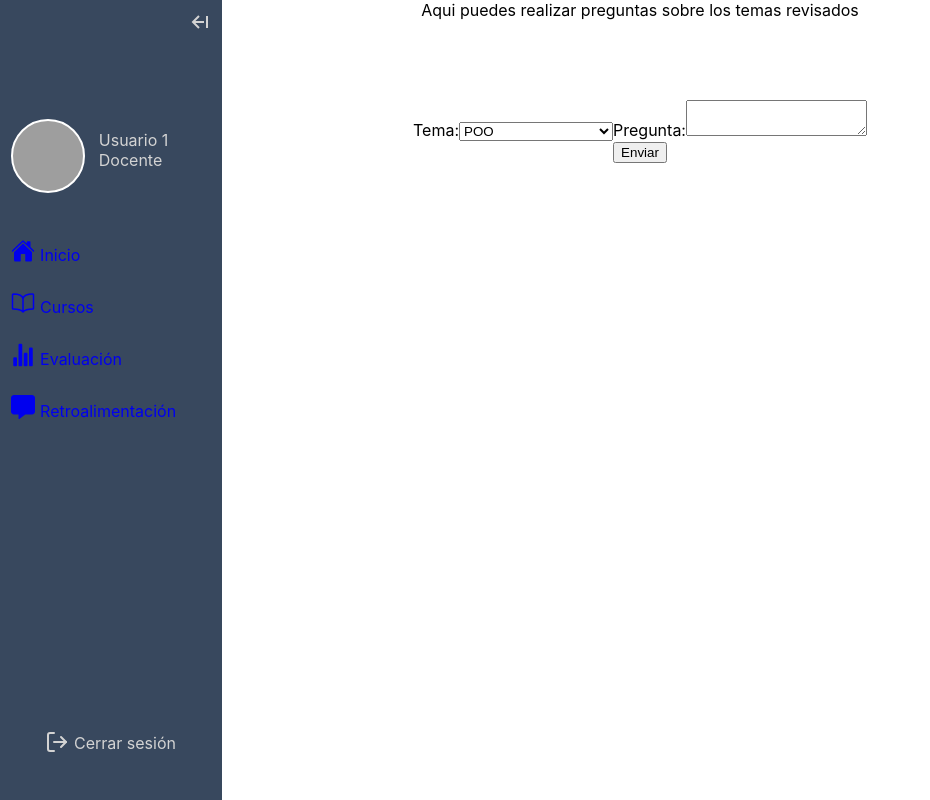
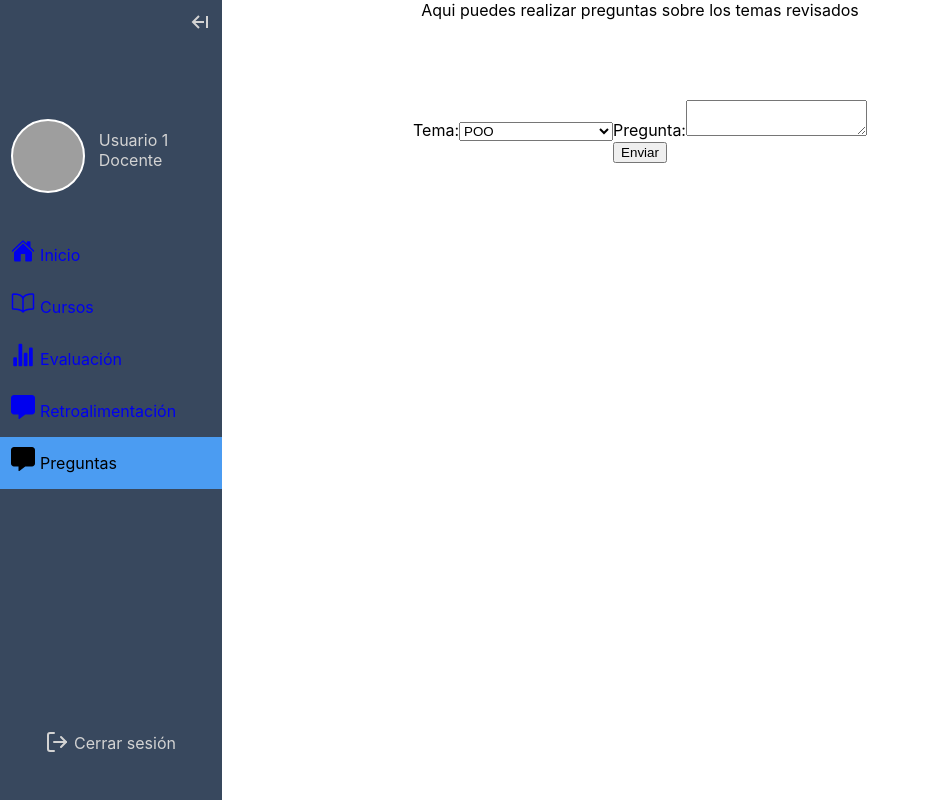
Before and after one commit to Aalzate95/Iot-cloud-front, a React (Create React App) app: page /questions in a window 1280 px wide. Shown: the whole page, without its empty margins (0-930 px from the left). Built offline with nearby package versions, Linux system fonts and the light colour scheme; grey boxes are pictures that could not be loaded.

Commit message:
add to navbar

```diff
--- a/src/components/navBar/NavBar.js
+++ b/src/components/navBar/NavBar.js
@@ -72,6 +72,12 @@ const NavBar = ({children}) => {
                             </div>
                             <p>Retroalimentación</p>
                         </NavLink>
+                        <NavLink className="Nav_link" activeClassName="activeRoute" to='/questions' activeStyle={activeStyles}>
+                            <div className="icon">
+                                <FaCommentAlt/>
+                            </div>
+                            <p>Preguntas</p>
+                        </NavLink>
                 </div>
                 <div className="NavBar-logout">
                     <div className="icon">
```
